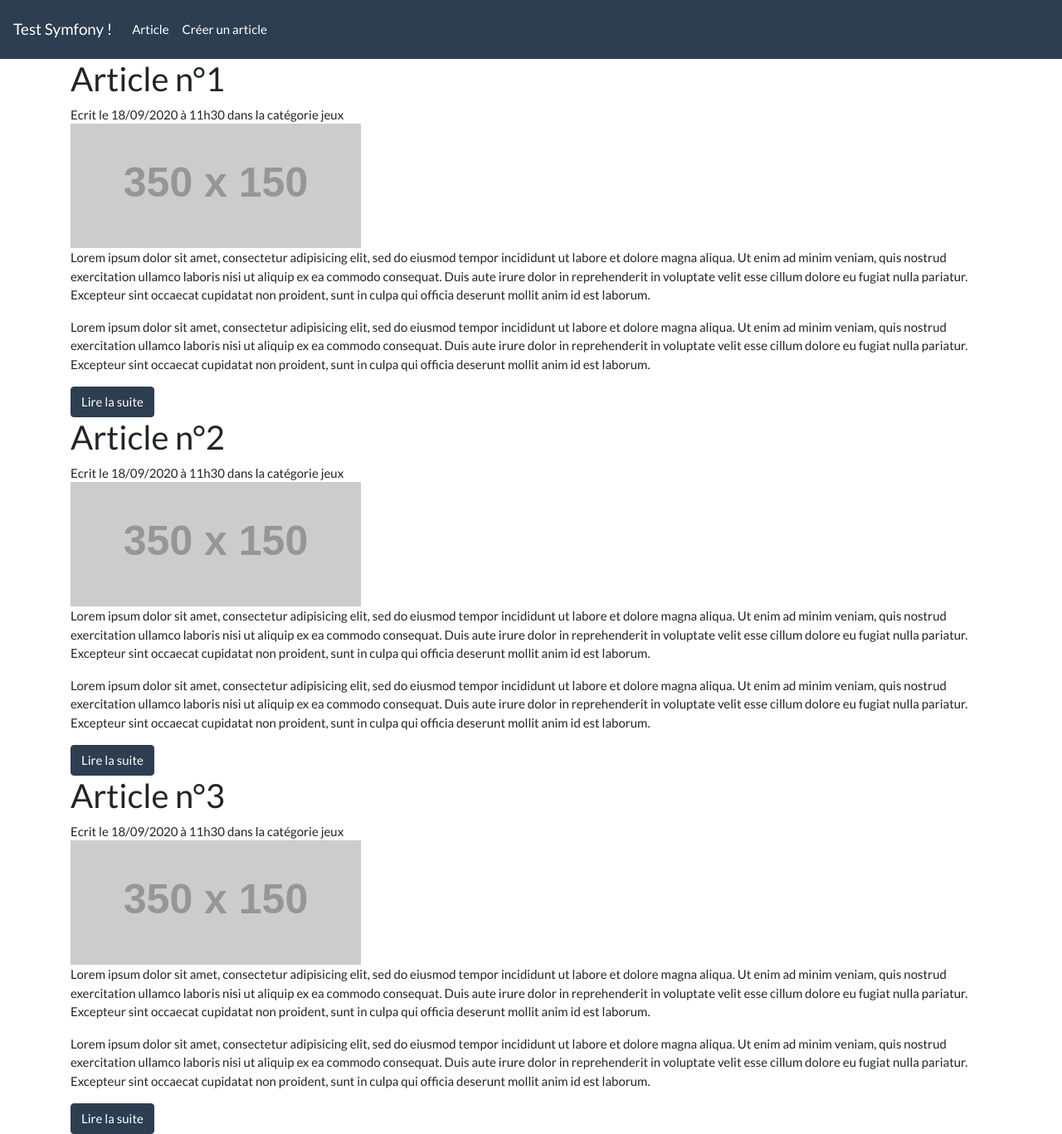
After one commit to S-Thibault/symfony_blog, a Symfony app: template templates/blog/index.html.twig in a window 1280 px wide. The commit adds this page. Shown: the whole page at 83% size. Run offline with Twig, Linux system fonts and the light colour scheme; the template is opened without the code that fills it, so the values that code supplies are empty; grey boxes labelled with a size stand in for pictures from a placeholder-image service; some libraries are stand-ins or nearby versions.

Commit message:
sauvegarde 1

```diff
--- a/templates/base.html.twig
+++ b/templates/base.html.twig
@@ -2,11 +2,37 @@
 <html>
     <head>
         <meta charset="UTF-8">
-        <title>{% block title %}Welcome!{% endblock %}</title>
+        <title>{% block title %}{% endblock %}</title>
+
+        <link rel="stylesheet" href="https://bootswatch.com/4/flatly/bootstrap.min.css">
+
         {% block stylesheets %}{% endblock %}
     </head>
     <body>
-        {% block body %}{% endblock %}
+
+        <nav class="navbar navbar-expand-lg navbar-dark bg-primary">
+            <a class="navbar-brand" href="/">Test Symfony !</a>
+            <button class="navbar-toggler" type="button" data-toggle="collapse" data-target="#navbarColor01" aria-controls="navbarColor01" aria-expanded="false" aria-label="Toggle navigation">
+              <span class="navbar-toggler-icon"></span>
+            </button>
+
+            <div class="collapse navbar-collapse" id="navbarColor01">
+                <ul class="navbar-nav mr-auto">
+                    <li class="nav-item">
+                        <a class="nav-link" href="/blog">Article</a>
+                    </li>
+                    <li class="nav-item">
+                        <a class="nav-link" href="/blog/new">Créer un article</a>
+                    </li>
+                </ul>
+            </div>
+          </nav>
+
+          <div class="container">
+              {% block body %}{% endblock %}
+          </div>
+
+
         {% block javascripts %}{% endblock %}
     </body>
 </html>
--- /dev/null
+++ b/templates/blog/index.html.twig
@@ -0,0 +1,41 @@
+{% extends 'base.html.twig' %}
+
+{% block title %}
+    Page Blog - {{controller_name}}
+{% endblock %}
+
+{% block body %}
+    <section class="article">
+        <article class="">
+            <h2>Article n°1</h2>
+            <div class="metadata">Ecrit le 18/09/2020 à 11h30 dans la catégorie jeux</div>
+            <div class="content">
+                <img src="http://placehold.it/350x150" alt="">
+                <p>Lorem ipsum dolor sit amet, consectetur adipisicing elit, sed do eiusmod tempor incididunt ut labore et dolore magna aliqua. Ut enim ad minim veniam, quis nostrud exercitation ullamco laboris nisi ut aliquip ex ea commodo consequat. Duis aute irure dolor in reprehenderit in voluptate velit esse cillum dolore eu fugiat nulla pariatur. Excepteur sint occaecat cupidatat non proident, sunt in culpa qui officia deserunt mollit anim id est laborum.</p>
+                <p>Lorem ipsum dolor sit amet, consectetur adipisicing elit, sed do eiusmod tempor incididunt ut labore et dolore magna aliqua. Ut enim ad minim veniam, quis nostrud exercitation ullamco laboris nisi ut aliquip ex ea commodo consequat. Duis aute irure dolor in reprehenderit in voluptate velit esse cillum dolore eu fugiat nulla pariatur. Excepteur sint occaecat cupidatat non proident, sunt in culpa qui officia deserunt mollit anim id est laborum.</p>
+                <a href="{{ path('blog_show') }}" class="btn btn-primary">Lire la suite</a>
+            </div>
+        </article>
+        <article class="">
+            <h2>Article n°2</h2>
+            <div class="metadata">Ecrit le 18/09/2020 à 11h30 dans la catégorie jeux</div>
+            <div class="content">
+                <img src="http://placehold.it/350x150" alt="">
+                <p>Lorem ipsum dolor sit amet, consectetur adipisicing elit, sed do eiusmod tempor incididunt ut labore et dolore magna aliqua. Ut enim ad minim veniam, quis nostrud exercitation ullamco laboris nisi ut aliquip ex ea commodo consequat. Duis aute irure dolor in reprehenderit in voluptate velit esse cillum dolore eu fugiat nulla pariatur. Excepteur sint occaecat cupidatat non proident, sunt in culpa qui officia deserunt mollit anim id est laborum.</p>
+                <p>Lorem ipsum dolor sit amet, consectetur adipisicing elit, sed do eiusmod tempor incididunt ut labore et dolore magna aliqua. Ut enim ad minim veniam, quis nostrud exercitation ullamco laboris nisi ut aliquip ex ea commodo consequat. Duis aute irure dolor in reprehenderit in voluptate velit esse cillum dolore eu fugiat nulla pariatur. Excepteur sint occaecat cupidatat non proident, sunt in culpa qui officia deserunt mollit anim id est laborum.</p>
+                <a href="{{ path('blog_show') }}" class="btn btn-primary">Lire la suite</a>
+            </div>
+        </article>
+        <article class="">
+            <h2>Article n°3</h2>
+            <div class="metadata">Ecrit le 18/09/2020 à 11h30 dans la catégorie jeux</div>
+            <div class="content">
+                <img src="http://placehold.it/350x150" alt="">
+                <p>Lorem ipsum dolor sit amet, consectetur adipisicing elit, sed do eiusmod tempor incididunt ut labore et dolore magna aliqua. Ut enim ad minim veniam, quis nostrud exercitation ullamco laboris nisi ut aliquip ex ea commodo consequat. Duis aute irure dolor in reprehenderit in voluptate velit esse cillum dolore eu fugiat nulla pariatur. Excepteur sint occaecat cupidatat non proident, sunt in culpa qui officia deserunt mollit anim id est laborum.</p>
+                <p>Lorem ipsum dolor sit amet, consectetur adipisicing elit, sed do eiusmod tempor incididunt ut labore et dolore magna aliqua. Ut enim ad minim veniam, quis nostrud exercitation ullamco laboris nisi ut aliquip ex ea commodo consequat. Duis aute irure dolor in reprehenderit in voluptate velit esse cillum dolore eu fugiat nulla pariatur. Excepteur sint occaecat cupidatat non proident, sunt in culpa qui officia deserunt mollit anim id est laborum.</p>
+                <a href="{{ path('blog_show') }}" class="btn btn-primary">Lire la suite</a>
+            </div>
+        </article>
+    </section>
+
+{% endblock %}
```
Also changed, not shown: migrations/Version20200918114616.php (added, +31 -0 lines), src/Controller/BlogController.php (added, +37 -0 lines), src/Entity/Article.php (added, +92 -0 lines), src/Repository/ArticleRepository.php (added, +50 -0 lines), templates/blog/home.html.twig (added, +13 -0 lines), templates/blog/show.html.twig (added, +20 -0 lines), 1 other file.
